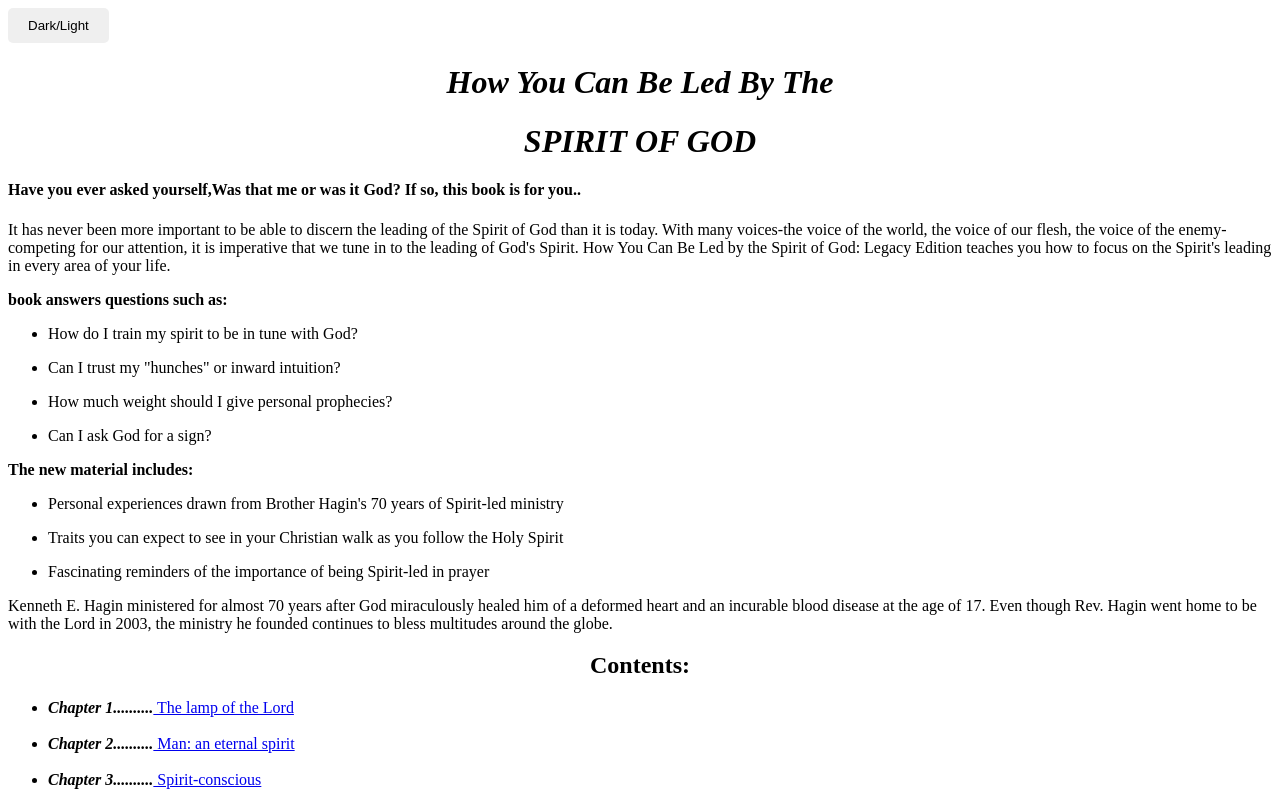
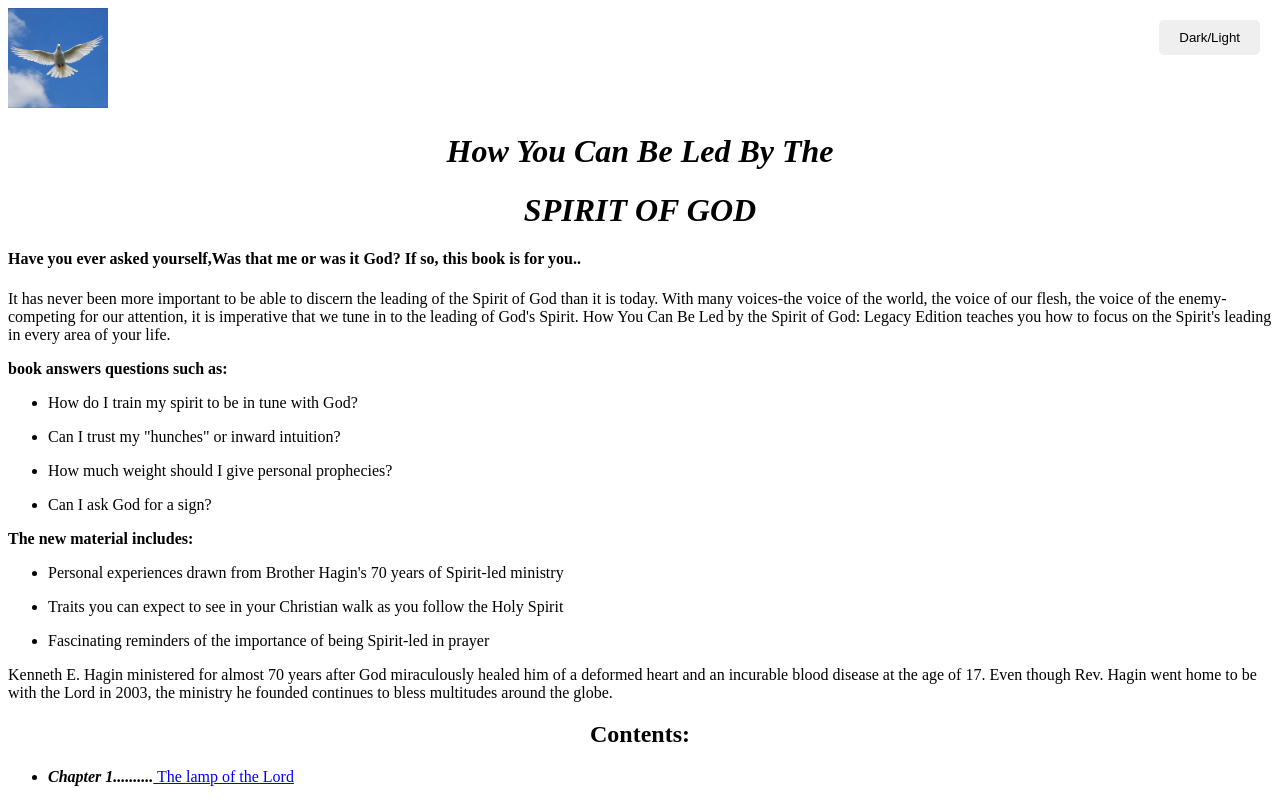
Before and after one commit to EthanWilliam25/How-You-Can-Be-Led-By-The-Spirit-Of-God, a plain HTML site: page index.html in a window 1280 px wide. Shown: the top 800 px of the page. Drawn offline with Linux system fonts and the light colour scheme.

Commit message:
updated html and css files

```diff
--- a/index.html
+++ b/index.html
@@ -10,8 +10,11 @@
 </head>
 <body>
 
-<button class="toggle-btn" onclick="toggleMode()">Dark/Light</button>
+<img src="dove 2.jpg" height="100" width="100">
 
+<div class="toggle-container">
+  <button class="toggle-btn" onclick="toggleMode()">Dark/Light</button>
+</div>
 
    <p><h1 style="text-align: center;" ><em>How You Can Be Led By The</em></h1></p>
    <p><h1 style="text-align: center;" ><em>SPIRIT OF GOD</em></h1></p>
--- a/the way/style.css
+++ b/the way/style.css
@@ -29,3 +29,14 @@ button {
   border-radius: 5px;
   cursor: pointer;
 }
+
+
+.toggle-btn {
+  position: fixed;
+  top: 20px;
+  right: 20px;
+  padding: 10px 20px;
+  border: none;
+  border-radius: 5px;
+  cursor: pointer;
+}
```
Also changed, not shown: dove 2.jpg (added).
